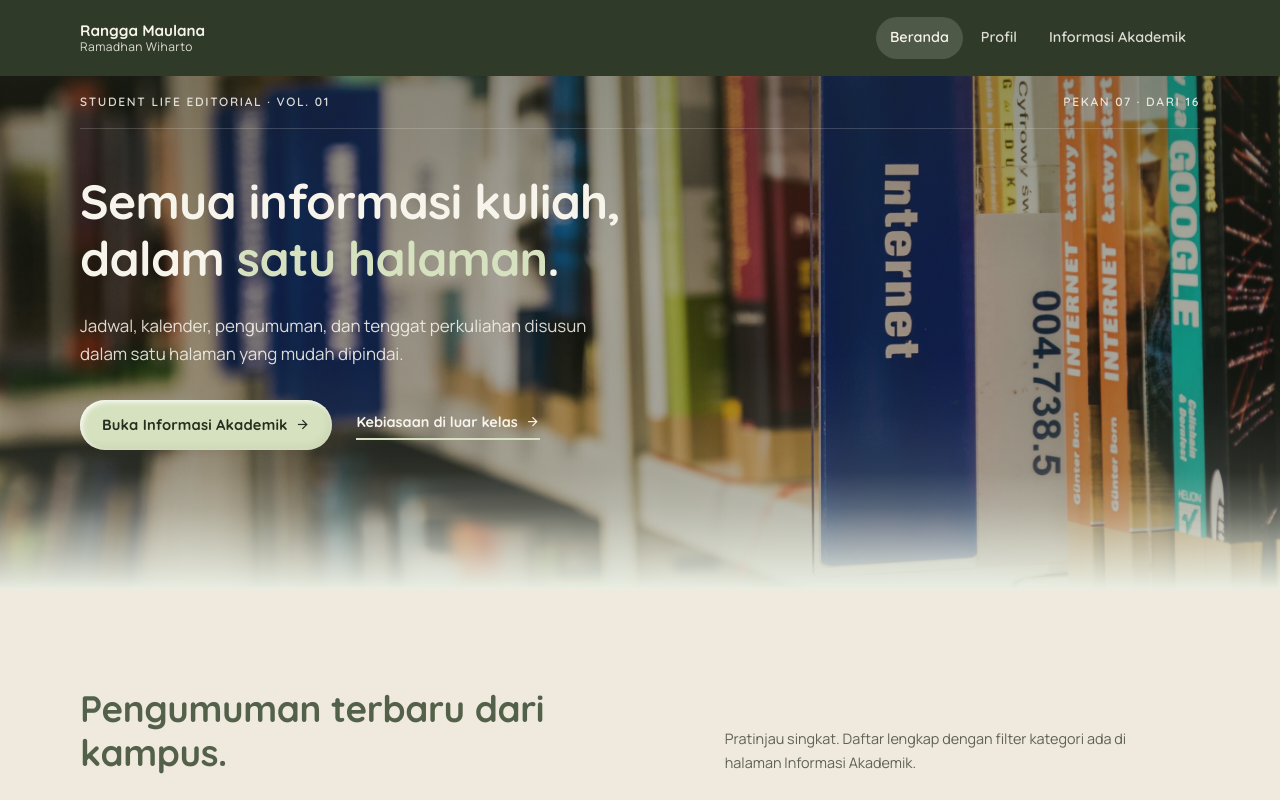
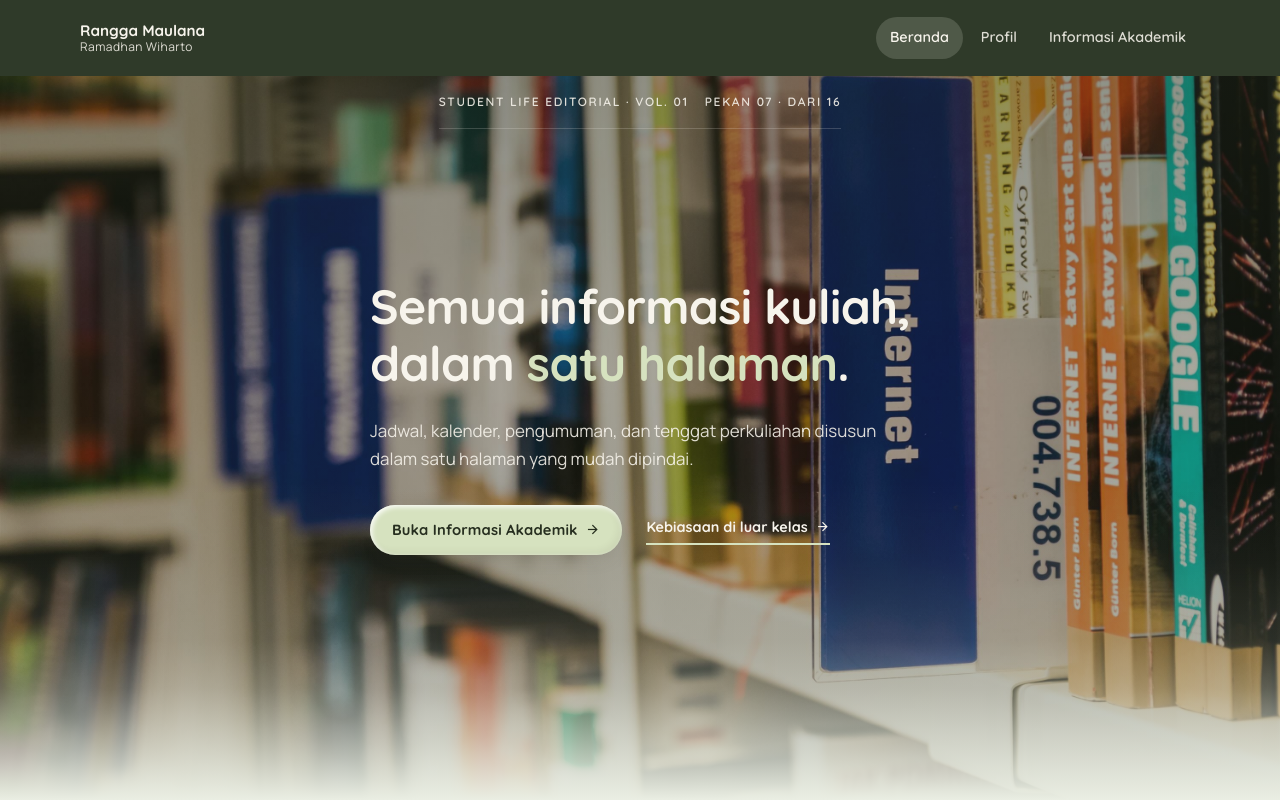
Before and after one commit to ranggamaulana111111-bit/rekayasa-web, a plain HTML site: page halaman-informasi-akademik/index.html in a window 1280 px wide. Shown: the top 800 px of the page. Drawn offline with Linux system fonts and the light colour scheme.

Commit message:
Make hero fill the viewport so the background image crops less

```diff
--- a/halaman-informasi-akademik/style.css
+++ b/halaman-informasi-akademik/style.css
@@ -507,6 +507,10 @@
   color: var(--white);
   overflow: hidden;
   padding: var(--nav-h) 0 var(--hero-cushion);
+  display: flex;
+  flex-direction: column;
+  min-height: 100vh;
+  min-height: 100svh;
 }
 .hero--page { --hero-fade-to: #fbf9f3; }
 .hero::after {
@@ -551,7 +555,9 @@
   grid-template-columns: minmax(0, 1fr);
   gap: clamp(var(--s-6), 6vw, var(--s-9));
   padding-block: clamp(36px, 5.5vh, 72px);
+  align-content: center;
   align-items: start;
+  flex: 1;
 }
 
 .hero:not(.hero--center) .hero__lead { max-width: 44rem; }
```
